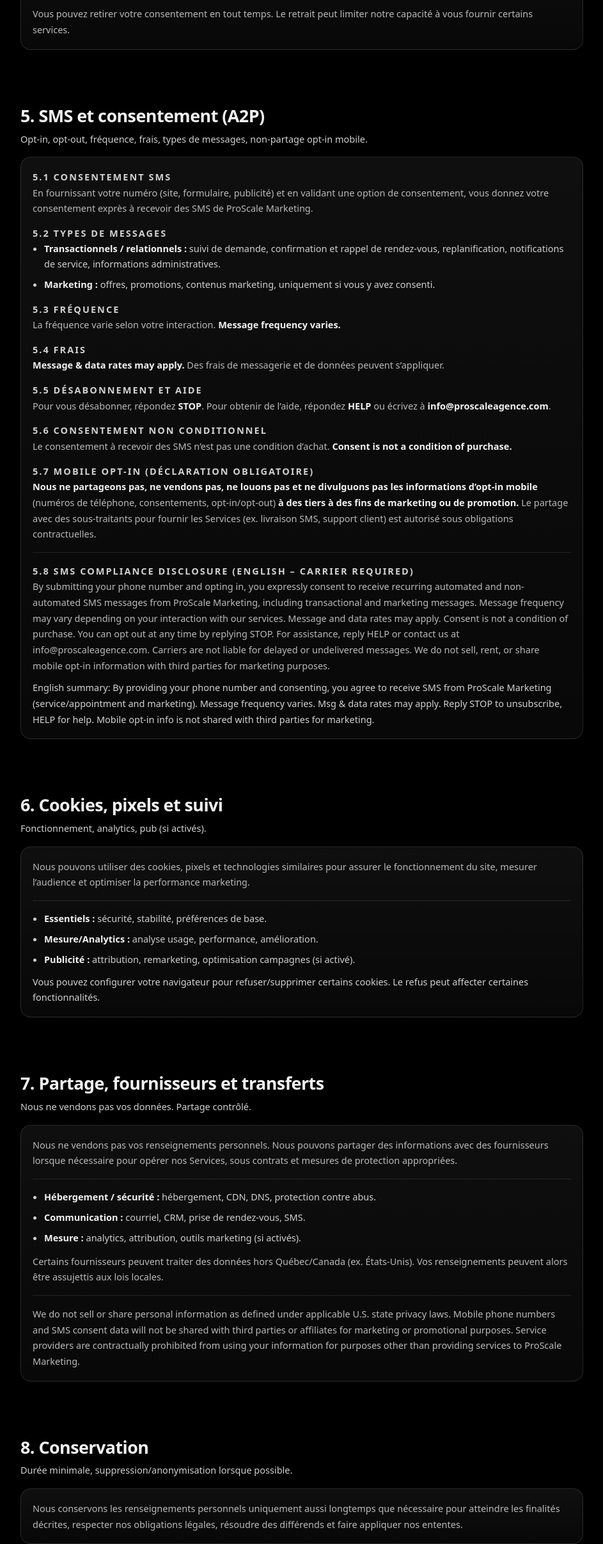
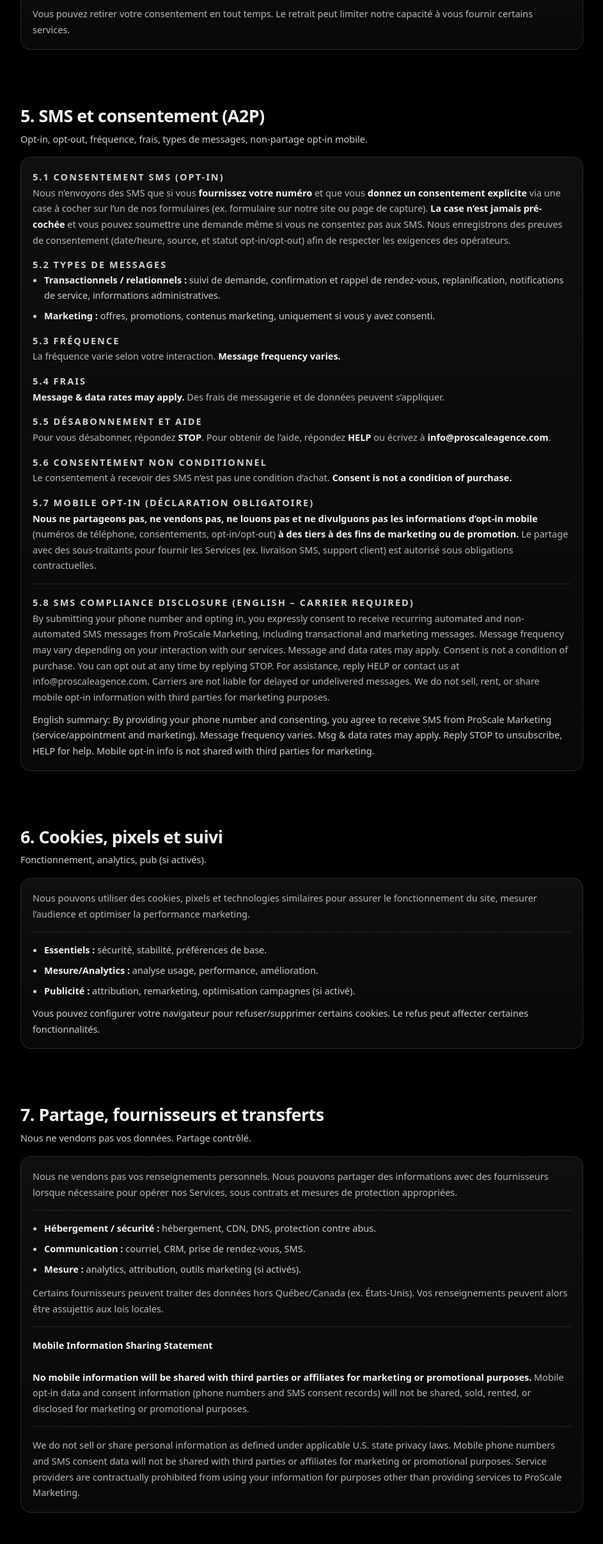
Before and after one commit to ProScaleAgence/proscale-site, a plain HTML site: page public/privacy.html in a window 1280 px wide. Shown: the part 3616-6029 px from the top of the page at 64% size, without its empty margins (86-1029 px from the left). Drawn offline with Linux system fonts and the light colour scheme.

Commit message:
Update privacy.html

```diff
--- a/public/privacy.html
+++ b/public/privacy.html
@@ -223,10 +223,14 @@
         </header>
 
         <article class="ps-card">
-          <p class="ps-card__label">5.1 Consentement SMS</p>
+          <p class="ps-card__label">5.1 Consentement SMS (opt-in)</p>
           <p style="margin:0; color: var(--muted);">
-            En fournissant votre numéro (site, formulaire, publicité) et en validant une option de consentement, vous donnez votre consentement exprès à recevoir des SMS de ProScale Marketing.
+            Nous n’envoyons des SMS que si vous <strong>fournissez votre numéro</strong> et que vous <strong>donnez un consentement explicite</strong> via une case à cocher sur l’un de nos formulaires
+            (ex. formulaire sur notre site ou page de capture).
+            <strong>La case n’est jamais pré-cochée</strong> et vous pouvez soumettre une demande même si vous ne consentez pas aux SMS.
+            Nous enregistrons des preuves de consentement (date/heure, source, et statut opt-in/opt-out) afin de respecter les exigences des opérateurs.
           </p>
+
 
           <p class="ps-card__label" style="margin-top:14px;">5.2 Types de messages</p>
           <ul class="ps-list">
@@ -335,6 +339,15 @@
           <p style="margin:12px 0 0; color: var(--muted);">
             Certains fournisseurs peuvent traiter des données hors Québec/Canada (ex. États-Unis). Vos renseignements peuvent alors être assujettis aux lois locales.
           </p>
+
+          <div class="ps-divider" aria-hidden="true"></div>
+
+            <p style="margin:0; color: var(--muted);">
+              <strong>Mobile Information Sharing Statement</strong><br><br>
+              <strong>No mobile information will be shared with third parties or affiliates for marketing or promotional purposes.</strong>
+              Mobile opt-in data and consent information (phone numbers and SMS consent records) will not be shared, sold, rented, or disclosed for marketing or promotional purposes.
+            </p>
+
 
 
 
```
